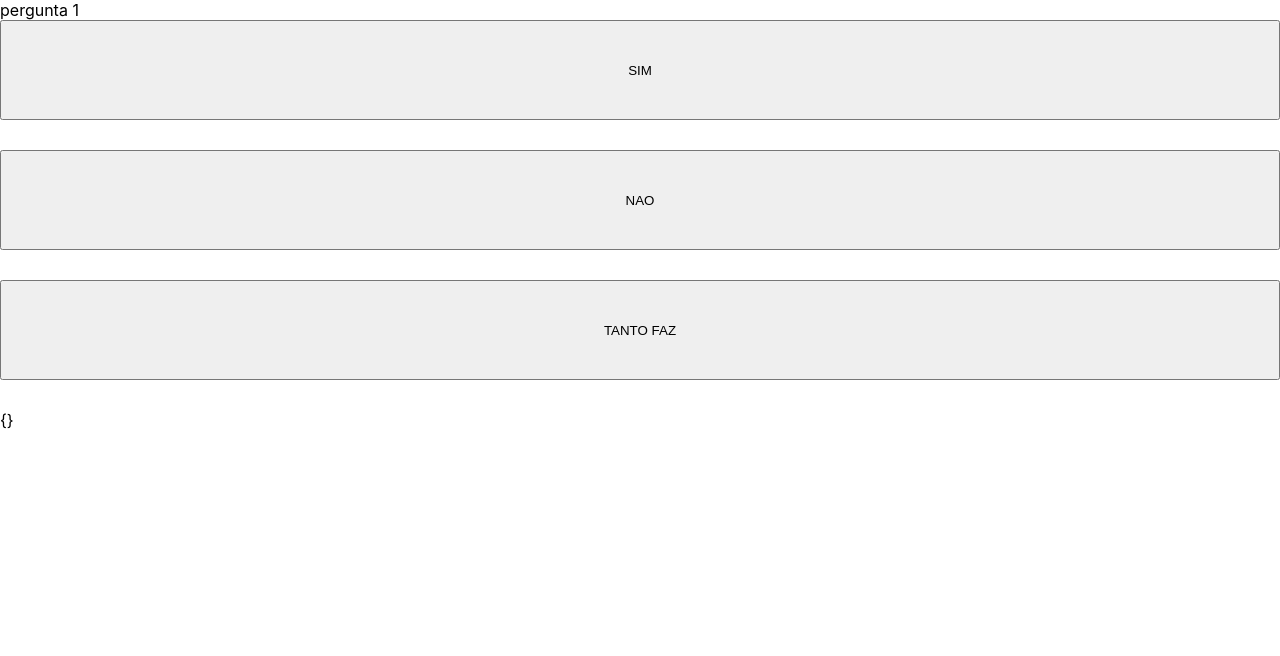
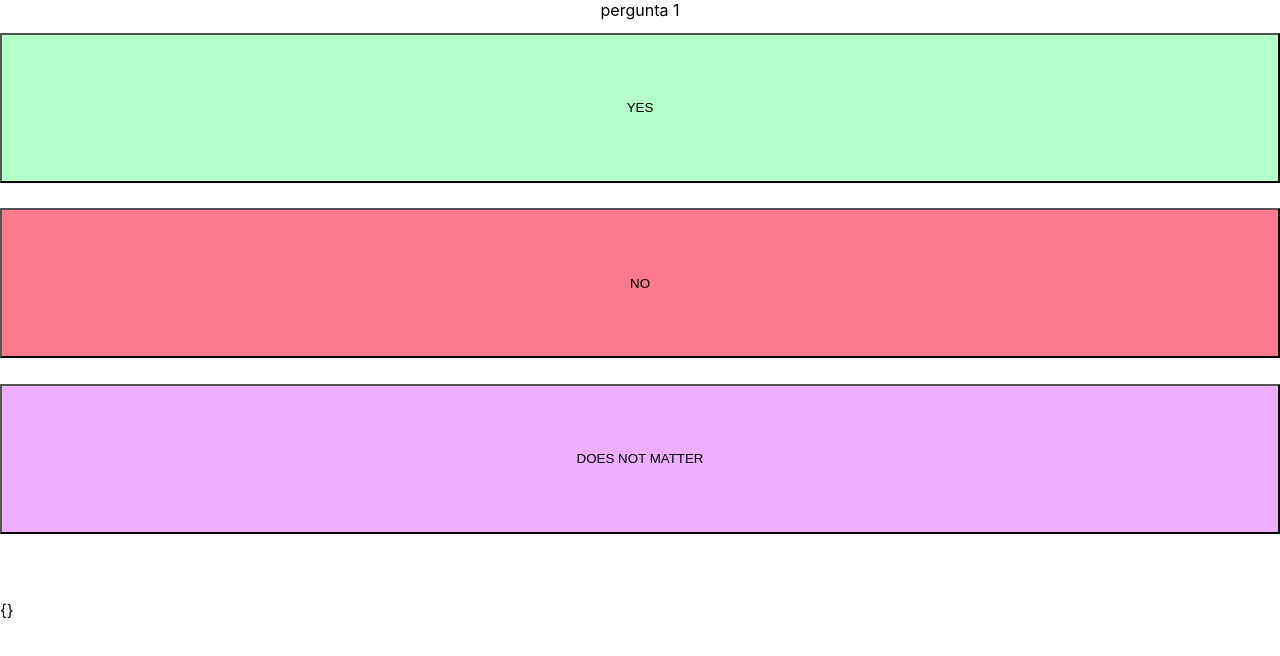
Before and after one commit to Maschroeder1/ihc, a React (Create React App) app in the folder frontend/: page / in a window 1280 px wide. Shown: the top 656 px of the page. Built offline with nearby package versions, Linux system fonts and the light colour scheme; the HTML template or start-up script is replaced by a standard one.

Commit message:
better buttons

```diff
--- a/frontend/src/App.js
+++ b/frontend/src/App.js
@@ -1,26 +1,34 @@
-import React, { useState, useRef, useCallback, Component } from 'react'
-import useBookSearch from './useBookSearch'
+import React, { Component } from 'react'
 import SimpleButton from './SimpleButton'
 import ApiRequest from './ApiRequest'
-import * as ReactDOM from 'react-dom';
 
 class App extends Component {
+  messagesEndRef = React.createRef()
+
   state = {
     lastSelected: 0,
-    apiRequest: {}
+    apiRequest: {},
+    lastClickUpdatedSelected: false
   }
 
   fun = (innerIndex, selectedValue) => {
     let lastSelected = this.state.lastSelected
+    let lastClickUpdatedSelected = false
     if (innerIndex >= lastSelected) {
       lastSelected = innerIndex + 1
+      lastClickUpdatedSelected = true
     }
 
     let apiRequest = this.state.apiRequest
     apiRequest[innerIndex] = selectedValue
 
+    this.setState({ lastSelected: lastSelected, apiRequest: apiRequest, lastClickUpdatedSelected: lastClickUpdatedSelected })
+  }
 
-    this.setState({ lastSelected: lastSelected, apiRequest: apiRequest })
+  componentDidUpdate () {
+    if (this.state.lastClickUpdatedSelected) {
+      this.messagesEndRef.current.scrollIntoView({ behavior: 'smooth' })
+    }
   }
 
   render() {
@@ -31,7 +39,12 @@ class App extends Component {
     ]
 
     let req = <ApiRequest apiRequest={this.state.apiRequest} />
-    return (<><div>{buttons}</div><div>{req}</div></>)
+
+    return (<>
+      <div>{buttons}</div>
+      <div ref={this.messagesEndRef} />
+      <div>{req}</div>
+    </>)
   }
 }
 
--- a/frontend/src/SimpleButton.js
+++ b/frontend/src/SimpleButton.js
@@ -3,11 +3,30 @@ import React from "react"
 export default class SimpleButton extends React.Component {
     constructor(props) {
         super(props)
-        this.state = {text: props.text, id: props.id, wasClicked: false, selected: null, fatherStateFunction: props.fatherStateFunction, apiRequest: props.apiRequest}
+        this.state = {
+            text: props.text,
+            id: props.id,
+            wasClicked: false,
+            selected: null,
+            fatherStateFunction: props.fatherStateFunction,
+            apiRequest: props.apiRequest
+        }
     }
 
     isVisible() {
         return this.state.id <= this.props.fatherId
+    }
+
+    button(light_color, strong_color, value) {
+        let color = this.state.selected === value ? strong_color : light_color
+
+        return <button
+        onMouseOver={event => event.target.style.background = strong_color}
+        onMouseOut={event => event.target.style.background = color}
+        style={{ "background":color, "height": "25%", width: "100%", "margin-bottom": "2%" }}
+        onClick={() => this.click(value)}>
+            { value }
+            </button>
     }
 
     click(selectedValue) {
@@ -23,12 +42,12 @@ export default class SimpleButton extends React.Component {
             <>
                 <div>
                     {this.isVisible() &&
-                        <>
-                            <div> {this.state.text} </div>
-                            <button style={{ "height": "100px", width: "100%", "margin-bottom": "30px" }} onClick={() => this.click('YES')}>SIM</button>
-                            <button style={{ "height": "100px", width: "100%", "margin-bottom": "30px" }} onClick={() => this.click('NO')}>NAO</button>
-                            <button style={{ "height": "100px", width: "100%", "margin-bottom": "30px" }} onClick={() => this.click('NOT MATTER')}>TANTO FAZ</button>
-                        </>
+                        <section style={{ height: '600px' }}>
+                            <div style={{ "text-align": "center", "margin-bottom": "1%" }}> {this.state.text} </div>
+                            { this.button("#b3ffc8", "#00ff46", 'YES') }
+                            { this.button("#ff7a8c", "#ff0023", 'NO') }
+                            { this.button("#efadff", "#cd00ff", 'DOES NOT MATTER') }
+                        </section>
                     }
                 </div>
             </>
--- a/frontend/src/useBookSearch.js
+++ /dev/null
@@ -1,37 +0,0 @@
-import { useEffect, useState } from 'react'
-import axios from 'axios'
-
-export default function useBookSearch(query, pageNumber) {
-  const [loading, setLoading] = useState(true)
-  const [error, setError] = useState(false)
-  const [books, setBooks] = useState([])
-  const [hasMore, setHasMore] = useState(false)
-
-  useEffect(() => {
-    setBooks([])
-  }, [query])
-
-  useEffect(() => {
-    setLoading(true)
-    setError(false)
-    let cancel
-    axios({
-      method: 'GET',
-      url: 'http://openlibrary.org/search.json',
-      params: { q: query, page: pageNumber },
-      cancelToken: new axios.CancelToken(c => cancel = c)
-    }).then(res => {
-      setBooks(prevBooks => {
-        return [...new Set([...prevBooks, ...res.data.docs.map(b => b.title)])]
-      })
-      setHasMore(res.data.docs.length > 0)
-      setLoading(false)
-    }).catch(e => {
-      if (axios.isCancel(e)) return
-      setError(true)
-    })
-    return () => cancel()
-  }, [query, pageNumber])
-
-  return { loading, error, books, hasMore }
-}
```
Also changed, not shown: frontend/src/setupTests.js (deleted, +0 -5 lines), frontend/src/tempButton.js (deleted), 1 other file (tests, documents, lock files or other folders).
